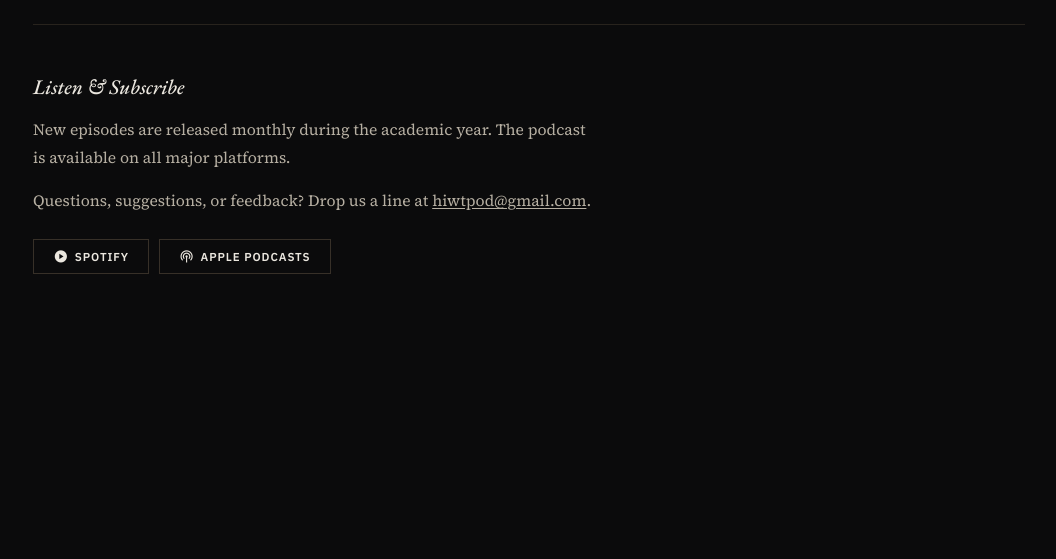
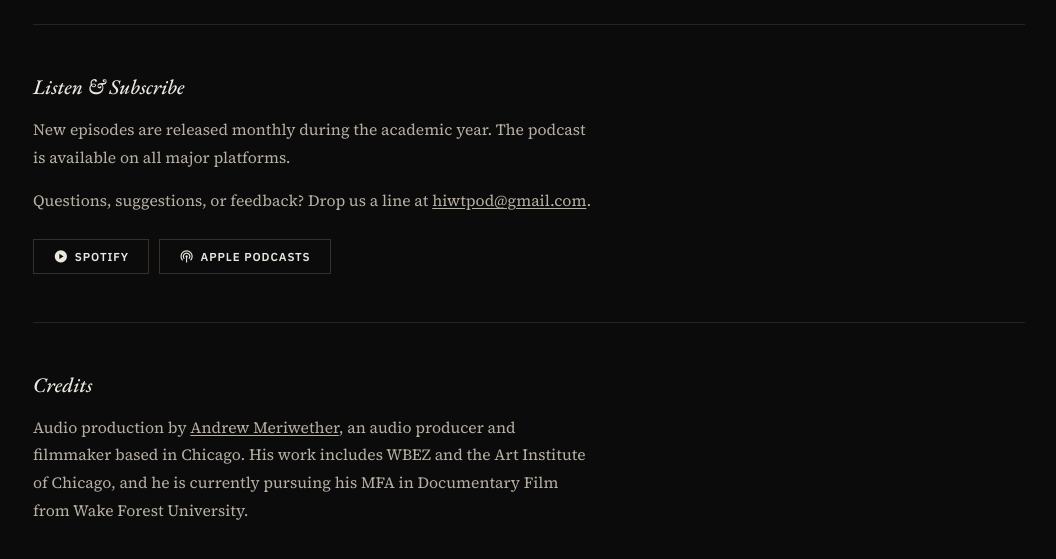
Before and after one commit to brgordon1/brgordon1.github.io, a Jekyll site: the page built from _pages/hiwt-podcast/about.html, in a window 1280 px wide and 900 px high, scrolled down 765 px, cut to the strip 312-871 px from the top of the window. Shown: the whole strip, without its empty margins (111-1167 px from the left). Built offline with Jekyll 4.4.1, drawn with Linux system fonts in a browser that asks for light colours; before the commit the page ends 1415 px from its top, so only the background shows below that.

Commit message:
Added Andrew content.

```diff
--- a/_pages/hiwt-podcast/about.html
+++ b/_pages/hiwt-podcast/about.html
@@ -458,6 +458,11 @@ author_profile: true
     </div>
   </div>
 
+  <div class="podcast-info">
+    <h3 class="info-title">Credits</h3>
+    <p class="info-text">Audio production by <a class="styled-link" href="https://www.andrewmeriwether.com" target="_blank" rel="noopener">Andrew Meriwether</a>, an audio producer and filmmaker based in Chicago. His work includes WBEZ and the Art Institute of Chicago, and he is currently pursuing his MFA in Documentary Film from Wake Forest University.</p>
+  </div>
+
 </main>
 
 </body>
```
